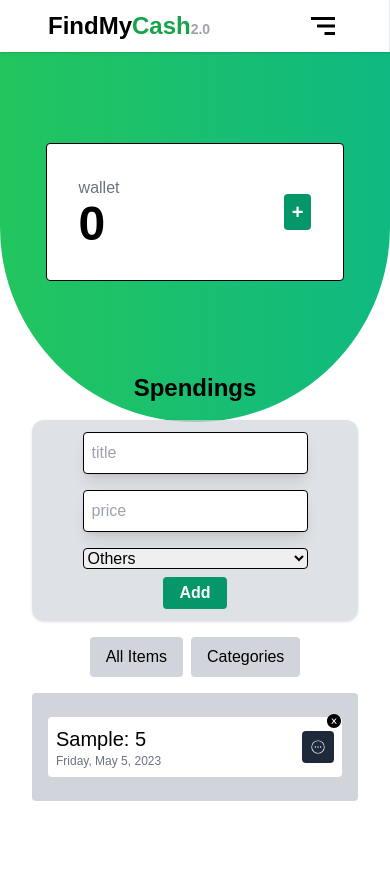
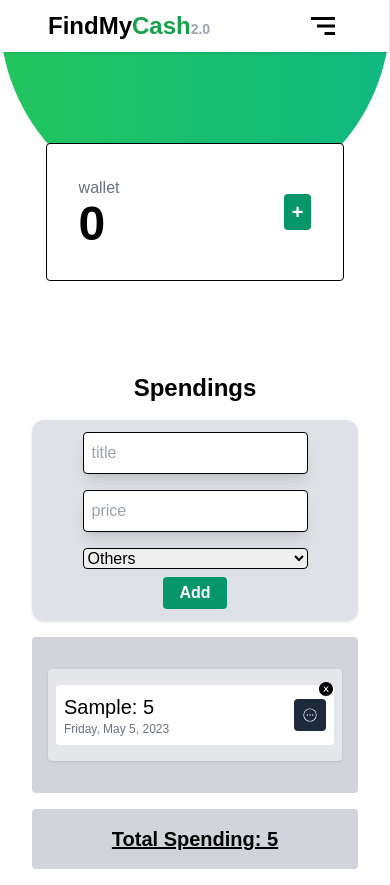
Before and after one commit to youssefHassany/find-my-cash, a React (Create React App) app: page / in a window 390 px wide. Both pictures are taken after typing "Sample", "5" into the empty fields and a click on the button "Add". Before the commit the page ends 844 px from the top, so only its background shows below. Built offline with nearby package versions, Linux system fonts and the light colour scheme.

Commit message:
solved responsiveness issues and bugs

```diff
--- a/package.json
+++ b/package.json
@@ -11,6 +11,7 @@
     "@testing-library/react": "^13.4.0",
     "@testing-library/user-event": "^13.5.0",
     "babel-plugin-macros": "^3.1.0",
+    "framer-motion": "^10.16.2",
     "react": "^18.2.0",
     "react-dom": "^18.2.0",
     "react-icons": "^4.10.1",
--- a/src/pages/history/purchases list/AddSpending.jsx
+++ b/src/pages/history/purchases list/AddSpending.jsx
@@ -47,7 +47,7 @@ const AddSpending = () => {
       action=""
       className="w-full md:w-1/2 mx-auto my-4 bg-gray-300 bg-opacity-70 shadow rounded-xl p-3 flex flex-col justify-center items-center gap-2"
     >
-      <div className="flex justify-center gap-2 flex-col lg:flex-row">
+      <div className="grid grid-cols-1 lg:grid-cols-3 gap-2">
         <input
           required
           className="mb-2 shadow-lg p-2 rounded border-black border"
--- a/src/pages/history/purchases list/Spendings.jsx
+++ b/src/pages/history/purchases list/Spendings.jsx
@@ -10,6 +10,7 @@ import {
 import { CiCircleMore } from "react-icons/ci";
 import { IoMdSchool } from "react-icons/io";
 import { HiOutlineCurrencyDollar } from "react-icons/hi";
+import { motion } from "framer-motion";
 
 const Spendings = () => {
   const { data, setData, totalSpending } = useContext(DataContext);
@@ -43,9 +44,18 @@ const Spendings = () => {
   };
 
   return (
+    <>
       <ul className="w-full md:w-1/2 bg-gray-300 rounded p-4 mx-auto my-4">
         {data.length > 0 ? (
-        data.map((item) => (
+          data.map((item, index) => (
+            <motion.div
+              key={item.id}
+              className="w-7/8 bg-gray-200 shadow my-4 p-2 rounded"
+              transition={{ delay: 0.2 * index }}
+              initial={{ opacity: 0, y: 20 }}
+              animate={{ opacity: 1, y: 0 }}
+              exit={{ opacity: 0, y: 20 }}
+            >
               <li
                 key={item.id} // id is equal to Date.now()
                 className="p-2 w-full bg-white my-2 rounded flex justify-between items-center relative"
@@ -73,11 +83,21 @@ const Spendings = () => {
                   {icons[item.category]}
                 </span>
               </li>
+            </motion.div>
           ))
         ) : (
-        <p className="text-center text-xl font-bold p-4">No Spendings Yet...</p>
+          <p className="text-center text-xl font-bold p-4">
+            No Spendings Yet...
+          </p>
         )}
       </ul>
+
+      <div className="w-full md:w-1/2 bg-gray-300 rounded p-4 mx-auto my-4">
+        <p className="text-xl text-center font-bold underline">
+          Total Spending: {totalSpending}
+        </p>
+      </div>
+    </>
   );
 };
 
--- a/src/pages/history/purchases list/SpendingsList.jsx
+++ b/src/pages/history/purchases list/SpendingsList.jsx
@@ -10,14 +10,14 @@ const SpendingsList = () => {
       <AddSpending />
 
       {/* buttons container */}
-      <div className="my-4 flex justify-center gap-2">
+      {/* <div className="my-4 flex justify-center gap-2">
         <button className="px-4 py-2 bg-gray-300 rounded hover:bg-gray-400">
           All Items
         </button>
         <button className="px-4 py-2 bg-gray-300 rounded hover:bg-gray-400">
           Categories
         </button>
-      </div>
+      </div> */}
 
       <Spendings />
     </section>
--- a/src/pages/history/wallet/Wallet.jsx
+++ b/src/pages/history/wallet/Wallet.jsx
@@ -7,15 +7,16 @@ import WalletForm from "./WalletForm";
 const Wallet = () => {
   const { totalSpending } = useContext(DataContext);
 
+  const walletFromStorage = localStorage.getItem("find-my-cash-wallet");
+
   const { wallet, setWallet } = useContext(DataContext);
   const [walletInpValue, setWalletInpValue] = useState("");
   const [formVisible, setFormVisible] = useState(false);
 
   useEffect(() => {
     // Update the wallet state when the local storage value changes
-    const walletFromStorage = localStorage.getItem("find-my-cash-wallet");
     setWallet((walletFromStorage && walletFromStorage - totalSpending) || 0);
-  }, [totalSpending]);
+  }, [totalSpending, walletFromStorage]);
 
   const handleSubmitWallet = (e) => {
     e.preventDefault();
@@ -34,7 +35,7 @@ const Wallet = () => {
   return (
     <section className="w-11/12 lg:w-1/2 mx-auto h-80 flex items-center justify-center">
       {/* circle */}
-      <div className="w-full h-full absolute top-0 left-0 -translate-y-1/2 rounded-full -z-10 bg-gradient-to-r from-green-500 to-emerald-500"></div>
+      <div className="w-full h-full absolute top-0 left-0 -translate-y-3/4 md:-translate-y-1/2 rounded-full -z-10 bg-gradient-to-r from-green-500 to-emerald-500"></div>
 
       <div
         className={`p-8 bg-white border border-black rounded w-96 overflow-hidden mx-auto`}
--- a/src/pages/statistics/Statistics.jsx
+++ b/src/pages/statistics/Statistics.jsx
@@ -43,7 +43,7 @@ const Statistics = () => {
   }, [data]);
 
   return (
-    <div className="container border mx-auto my-5 p-5 bg-gray-100">
+    <div className="container border mx-auto my-5 p-5 bg-gray-100 min-h-[85vh]">
       <h1 className="text-center text-3xl p-4">Statistics</h1>
 
       <div className="grid grid-cols-1 sm:grid-cols-2 md:grid-cols-3 gap-4">
@@ -102,8 +102,6 @@ const Statistics = () => {
             <Bar dataKey="title" fill="#059669" />
             <Bar dataKey="price" fill="#059669" />
           </BarChart>
-          {/* <ResponsiveContainer>
-          </ResponsiveContainer> */}
         </div>
       </div>
     </div>
```
Also changed, not shown: 2 other files (tests, documents, lock files or other folders). Lines whose indentation alone changed are shown as unchanged.
